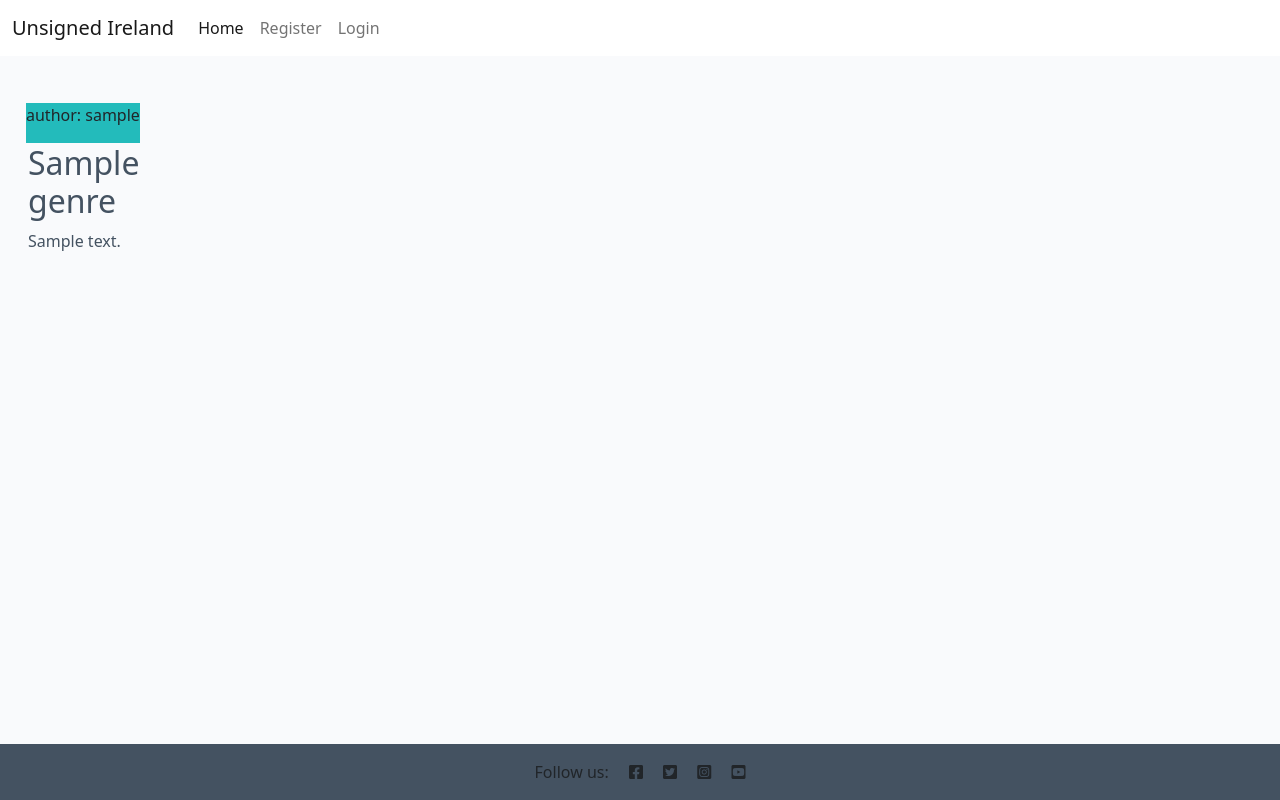
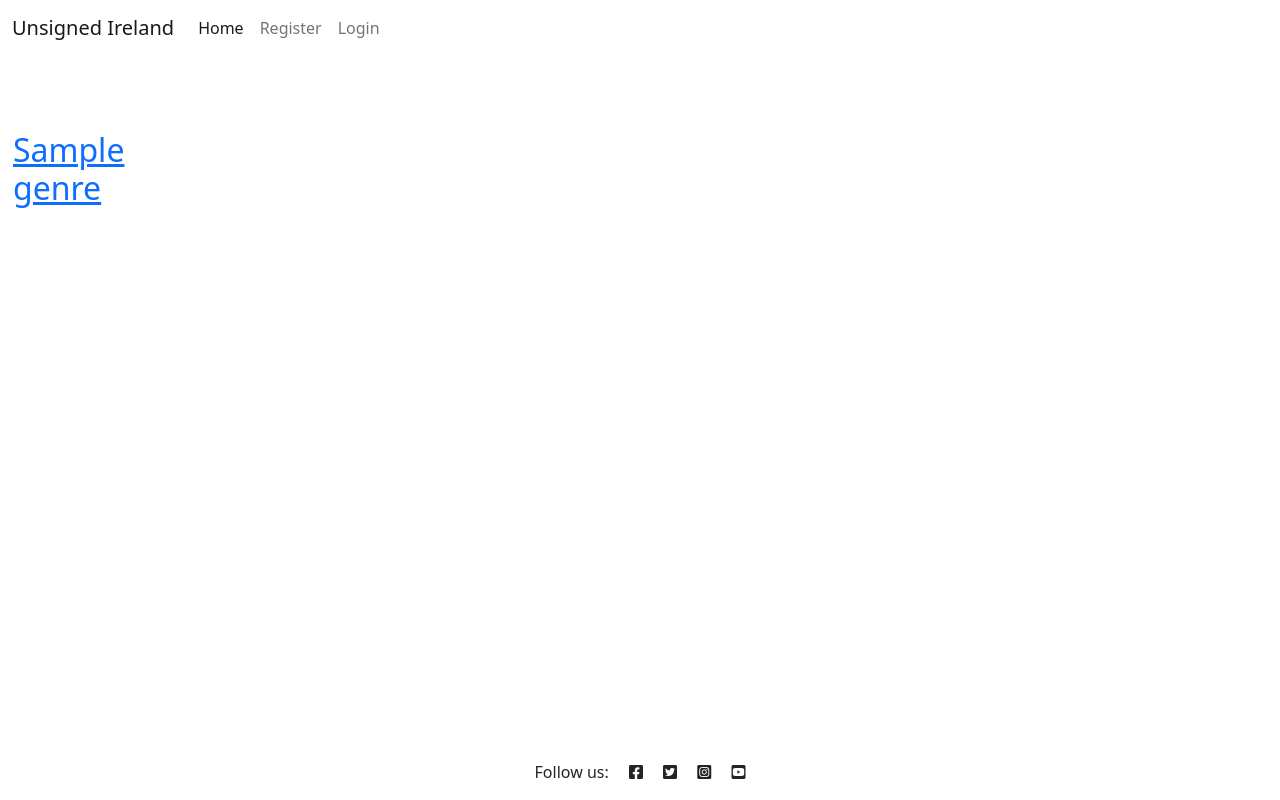
Before and after one commit to paulfitzpatrick85/CI-Portfolio-Project-4, a Django app: page / in a window 1280 px wide. Run offline with Django 3.2, Linux system fonts and the light colour scheme; tables that the repository leaves empty hold one stand-in row (values such as "Sample post").

Commit message:
change display of genres

```diff
--- a/genres/views.py
+++ b/genres/views.py
@@ -7,4 +7,4 @@ class GenreList(generic.ListView):
     model = Genre
     # queryset = Genre.objects.filter(status=1).order_by('word')  # change back to 'word' to order alphabetically
     template_name = 'index.html'     # html file that view will render
-    paginate_by = 4        # limit number of post to 6, if there are more django will add page navagation
+    paginate_by = 6       # limit number of post to 6, if there are more django will add page navagation
--- a/static/css/style.css
+++ b/static/css/style.css
@@ -1,7 +1,9 @@
-body {
+/* body {
     background-color: #F9FAFC;
 }
-
+a {
+    display: grid;
+}
 .brand {
     font-family: Lato, sans-serif;
     font-size: 1.4rem;
@@ -9,9 +11,6 @@ body {
     color: #4A4A4F;
 }
 
-.red-o {
-    color: #E84610;
-}
 
 .thin {
     font-weight: 300;
@@ -30,7 +29,7 @@ body {
 }
 
 .card {
-    border: none;
+    border: 2px solid black;
     background-color: transparent;
 }
 
@@ -139,4 +138,8 @@ body {
     color: #E84610;
     background: transparent;
     border: none;
+} */
+
+tr {
+width:fit-content
 }
--- a/templates/index.html
+++ b/templates/index.html
@@ -6,53 +6,27 @@
     <div class="row">
         <div class="col-12 mt-5 left">
             <div class="row">
-                {% for genre in genre_list %}
                 <div class="col-md-2">
-                    <div class="card mb-2">
-                        <div class="card-body">
-                            <div class="image-container">
-                                <!--use default if user doesn't provide,TO BE MOVED TO BAND SECTION WHEN WRITTEN-->
-                                {% if "placeholder" in genre.genre_image.url %}
-                                <img class="card-img-top" src="/images/default-genre-photo.jpg">
-                                {% else %}
-                                <img class="card-img-top" src="{{ genre.genre_image.url }}">
-                                {% endif %}
-                                <div class="image-flash">
-                                    <p class="auther">author: {{ genre.author }}</p>
-                                </div>
-                            </div>
-                            <a href="#" class="post-link">
-                                <h2 class="card-title">{{ genre.genre_name }}</h2>
-                                <p class="card-text">{{ genre.excerpt }}</p>
-                            </a>
-                            <!--TO BE MOVED TO BAND SECTION WHEN WRITTEN-->
-                             <!-- <hr>
-                            <p class="card-text text-muted h6">{{ genre.created_on}</p>
-                        </div> -->
+                    <div>
+                        <table>
+                            <tr>
+                            {% for genre in genre_list %}
+                                    <td> <img src="{{ genre.genre_image.url }}"> </td>
+                                {% endfor %}
+                            </tr>
+
+                            <tr>
+                                {% for genre in genre_list %}
+                                        <td> <a href="#" class="post-link">
+                                            <h2 class="card-title">{{ genre.genre_name }}</h2>
+                                        </a> </td>
+                                    {% endfor %}
+                                </tr>
+                        </table>
                     </div>
                 </div>
-                {% if forloop.counter|divisibleby:2 %}
-                </div>
-                <div class="row">
-                    {% endif %}
-                {% endfor %}
             </div>
-        </div>
-    </div>
 
-    {% if is_paginated %}
-    <nav aria-label="Page navigation">
-        <ul class="pagination justify-content-center">
-            {% if page_obj.has_previous %}
-            <li><a href="?page={{ page_obj.previous_page_number }}" class="page-link">&laquo; PREV </a></li>
-            {% endif %}
-            {% if page_obj.has_next %}
-            <li><a href="?page={{ page_obj.next_page_number }}" class="page-link"> NEXT &raquo;</a></li>
 
-            {% endif %}
-        </ul>
-    </nav>
-    {% endif %}
-</div>
 
 {% endblock %}
```
